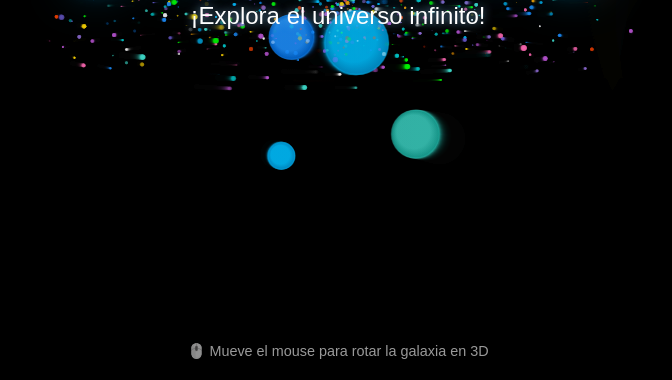
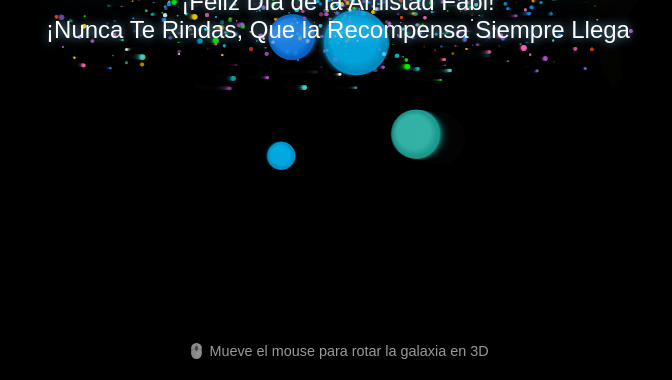
Before and after one commit to paolo-999/galaxye, a plain HTML site: page galaxie.html in a window 1280 px wide. Shown: the part 420-800 px from the top of the page, without its empty margins (302-974 px from the left). Drawn offline with Linux system fonts and the light colour scheme; animation ran at ten frames a second.

Commit message:
Update galaxie.html

```diff
--- a/galaxie.html
+++ b/galaxie.html
@@ -87,7 +87,8 @@
     <canvas id="galaxyCanvas"></canvas>
     <div class="message">
         <h1>🚀 Galaxia Espacial 🌟</h1>
-        <p>¡Explora el universo infinito!</p>
+        <p>¡Feliz Día de la Amistad Fabi!</p>
+        <p>¡Nunca Te Rindas, Que la Recompensa Siempre Llega</p>
     </div>
     <div class="controls">
         🖱️ Mueve el mouse para rotar la galaxia en 3D
```
